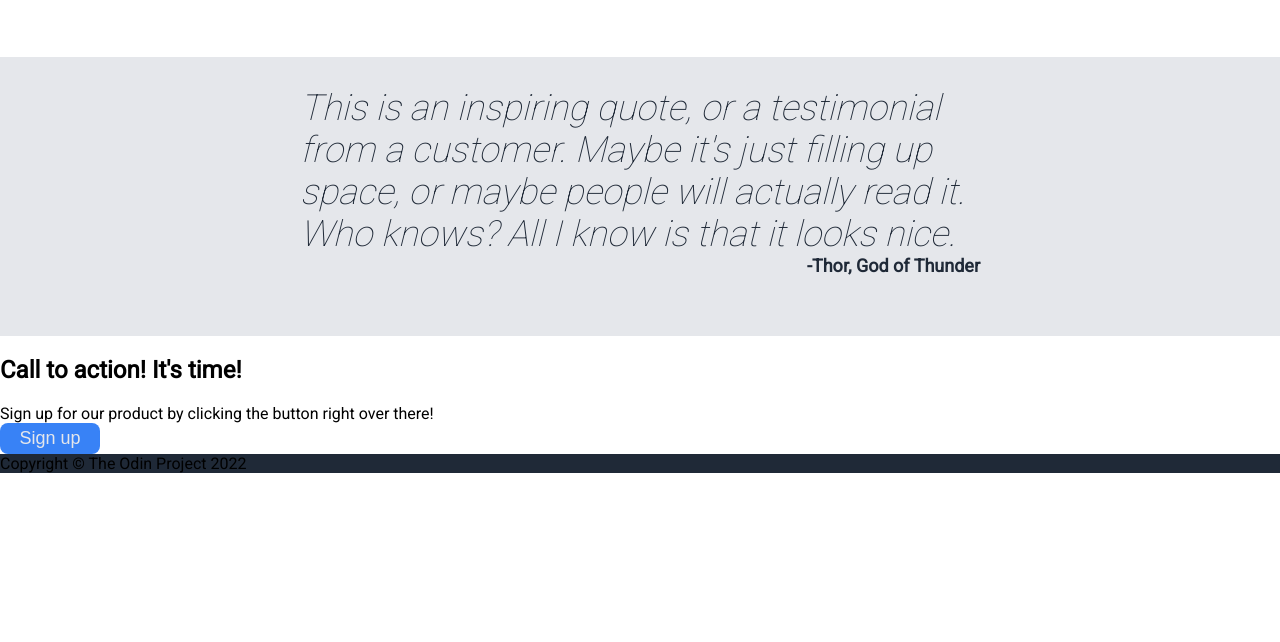
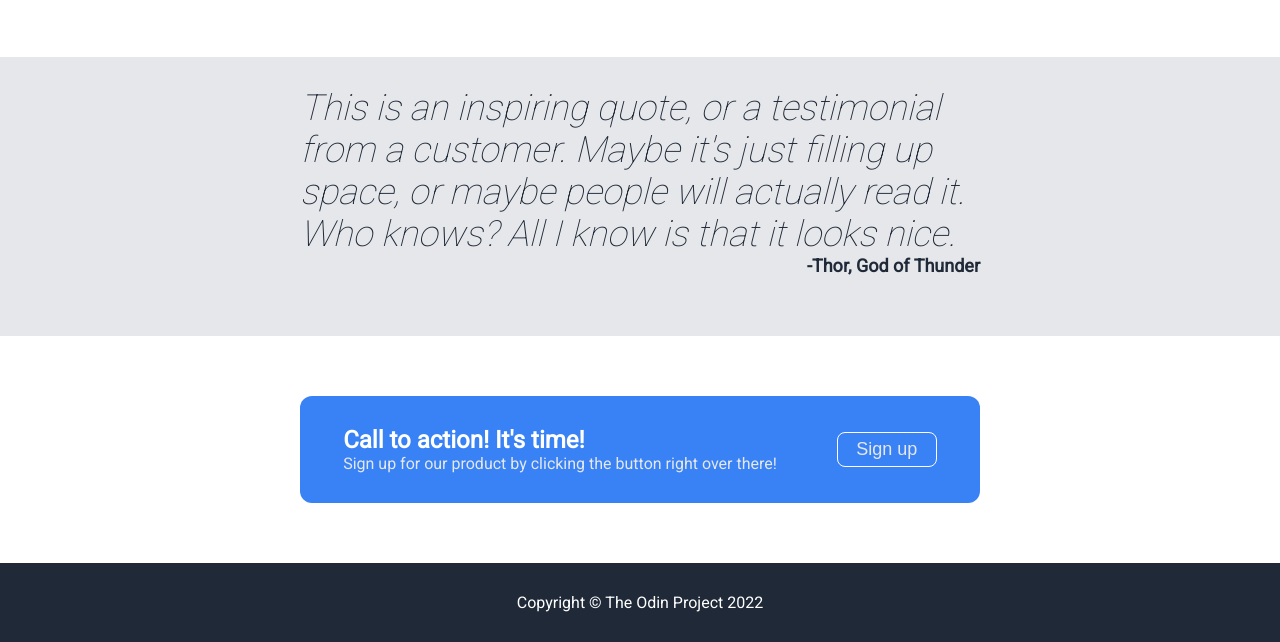
Before and after one commit to evan1mclean/odin-landing-page, a plain HTML site: page index.html in a window 1280 px wide. Shown: the part 826-1468 px from the top of the page. Before the commit the page ends 1299 px from the top, so only its background shows below. Drawn offline with Linux system fonts and the light colour scheme.

Commit message:
Add styles to call to action and footer sections

```diff
--- a/index.html
+++ b/index.html
@@ -41,15 +41,17 @@
             <p><em> This is an inspiring quote, or a testimonial from a customer. Maybe it's just filling up space, or maybe people will actually read it. Who knows? All I know is that it looks nice.</em></p>
             <p class="quote-credit"><strong>-Thor, God of Thunder</strong></p>
         </div>
-        <div class="call-to-action">
-            <div class="text">
-                <h2>Call to action! It's time!</h2>
-                <p>Sign up for our product by clicking the button right over there!</p>
+        <div class="call-to-action-wrapper">
+            <div class="call-to-action">
+                <div class="text">
+                    <h2>Call to action! It's time!</h2>
+                    <p>Sign up for our product by clicking the button right over there!</p>
+                </div>
+                <button class="signup" type="button">Sign up</button>
             </div>
-            <button class="signup" type="button">Sign up</button>
         </div>
         <div class="footer">
-            Copyright &copy; The Odin Project 2022
+            <p>Copyright &copy; The Odin Project 2022</p>
         </div>
     </body>
 </html>
--- a/styles/styles.css
+++ b/styles/styles.css
@@ -114,6 +114,28 @@ body {
     font-size: 18px;
 }
 
+.call-to-action-wrapper {
+    padding: 60px 300px;
+}
+
+.call-to-action {
+    display: flex;
+    justify-content: center;
+    align-items: center;
+    flex-wrap: wrap;
+    gap: 60px;
+    background-color: #3882F6;
+    border-radius: 12px;
+    padding: 30px;
+    color: #E5E7EB;;
+}
+
+.footer {
+    text-align: center;
+    color: white;
+    padding: 30px;
+}
+
 ul {
     list-style: none;
     margin: 0;
@@ -139,12 +161,21 @@ p {
     margin: 0;
 }
 
+.call-to-action button {
+    border: 1px solid white;
+}
+
+.call-to-action h2 {
+    margin: 0;
+    color: white;
+}
+
 button {
     background-color: #3882F6;
     border: none;
     width: 100px;
     border-radius: 8px;
-    padding: 5px;
+    height: 35px;
     cursor:pointer;
     transition-duration: 0.2s;
 }
```
